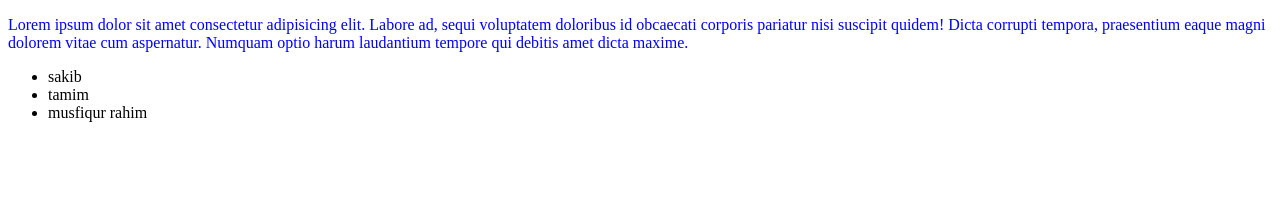
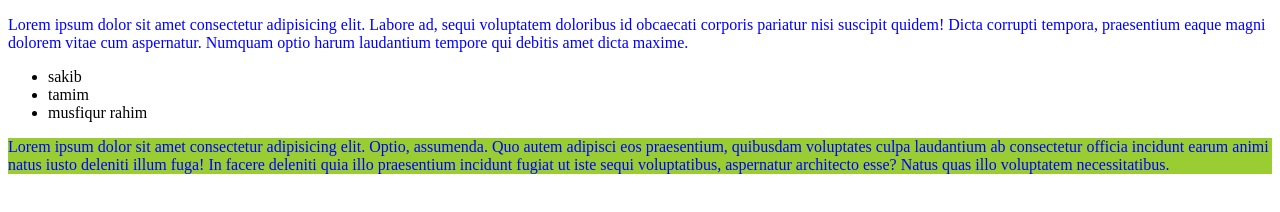
Before and after one commit to Ayman175/ayman-3rd-repo, a plain HTML site: page index.html in a window 1280 px wide. Drawn offline with Linux system fonts and the light colour scheme.

Commit message:
background added

```diff
--- a/index.html
+++ b/index.html
@@ -18,6 +18,11 @@
             <li>tamim</li>
             <li>musfiqur rahim</li>
         </ul>
+        <p class="blog">Lorem ipsum dolor sit amet consectetur adipisicing elit. Optio, assumenda. Quo autem adipisci
+            eos
+            praesentium, quibusdam voluptates culpa laudantium ab consectetur officia incidunt earum animi natus iusto
+            deleniti illum fuga! In facere deleniti quia illo praesentium incidunt fugiat ut iste sequi voluptatibus,
+            aspernatur architecto esse? Natus quas illo voluptatem necessitatibus.</p>
     </div>
 </body>
 
--- a/style.css
+++ b/style.css
@@ -1,3 +1,7 @@
 p {
     color: blue;
 }
+
+.blog {
+    background-color: yellowgreen;
+}
```
